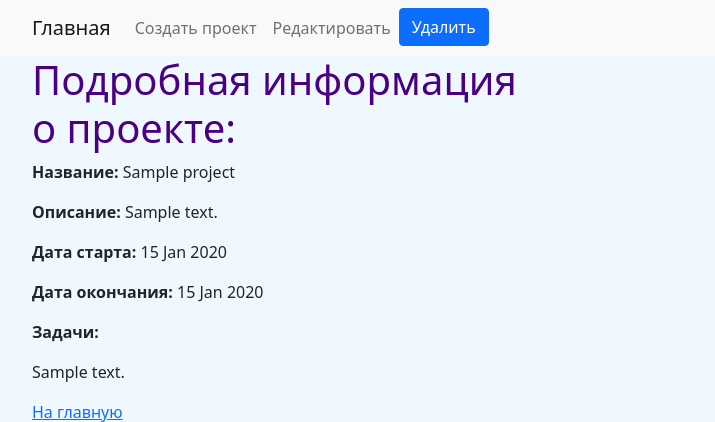
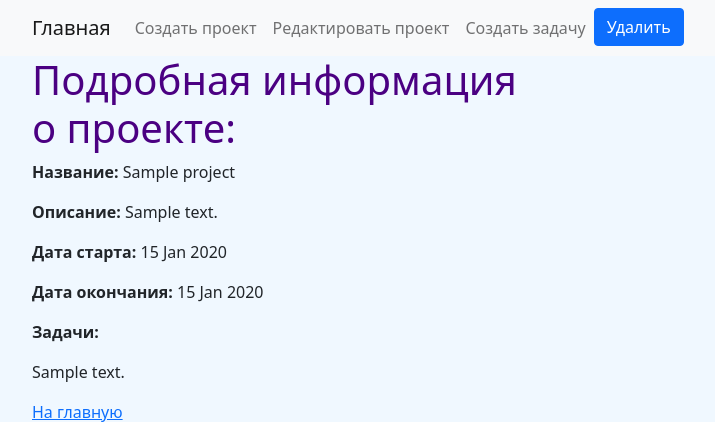
Before and after one commit to azamatdoronov/homework49, a Django app: page /project/1 in a window 1280 px wide. Shown: the top 422 px of the page, without its empty margins (50-765 px from the left). Run offline with Django 4.2, Linux system fonts and the light colour scheme; tables that the repository leaves empty hold one stand-in row (values such as "Sample post").

Commit message:
Разобрался с ошибкой выходящей при миграции. Также создал корректную миграцию и внес некоторые дополнения в отображение текста при детальном просмотре проекта

```diff
--- a/webapp/templates/projects/project_view.html
+++ b/webapp/templates/projects/project_view.html
@@ -4,7 +4,10 @@
         <a class="nav-link" href="{% url "CreateProject" %}">Создать проект</a>
     </li>
     <li class="nav-item">
-        <a class="nav-link" href="{% url "UpdateProject" project.pk %}">Редактировать</a>
+        <a class="nav-link" href="{% url "UpdateProject" project.pk %}">Редактировать проект</a>
+    </li>
+    <li class="nav-item">
+        <a class="nav-link" href="{% url "CreateIssue" %}">Создать задачу</a>
     </li>
     <li class="nav-item">
         <button type="button" class="btn btn-primary" data-bs-toggle="modal" data-bs-target="#projectDeleteModal">
@@ -36,11 +39,11 @@
     <p><b>Задачи:</b>
         {% for issue in project.projects.all %}
             <p>{{ issue.summary }}</p>
-    {% empty %}
-        <p>Задач нет</p>
-    {% endfor %}
+        {% empty %}
+            <p>Задач нет</p>
+        {% endfor %}
 
-        <a href="{% url "index" %}">На главную</a>
+    <a href="{% url "index" %}">На главную</a>
     <div class="modal fade" id="projectDeleteModal" tabindex="-1" aria-labelledby="projectModalLabel"
          aria-hidden="true">
         <div class="modal-dialog">
--- a/webapp/views/issues.py
+++ b/webapp/views/issues.py
@@ -15,7 +15,7 @@ class IndexIssueView(ListView):
     template_name = "issues/index.html"
     context_object_name = "issues"
     ordering = "-updated_at"
-    paginate_by = 2
+    paginate_by = 3
 
     def get(self, request, *args, **kwargs):
         self.form = self.get_search_form()
```
Also changed, not shown: webapp/migrations/0009_alter_issue_project.py, webapp/migrations/0010_project_issue_alter_issue_project.py (deleted), webapp/migrations/0011_remove_project_issue_alter_issue_project_and_more.py (deleted), webapp/migrations/0012_alter_issue_project_alter_project_table.py (deleted), webapp/migrations/0013_alter_issue_project.py (deleted).
